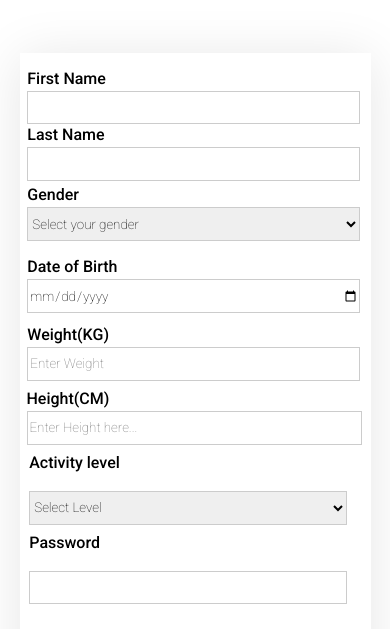
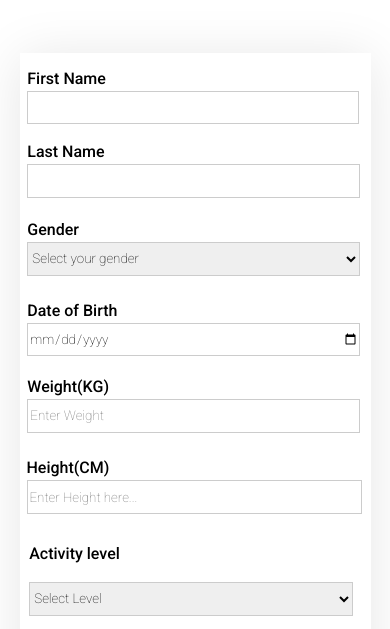
Before and after one commit to chuma-beep/altschool-webdevelopment-training, a plain HTML site: page index.html in a window 390 px wide. Shown: the part 213-842 px from the top of the page. Drawn offline with Linux system fonts and the light colour scheme.

Commit message:
adjusted the view port

```diff
--- a/style.css
+++ b/style.css
@@ -289,9 +289,11 @@ outline: none;
 
 }
 
+/*
+media query for large devices */
 
-/*media query for large devices*/
-@media only screen and (min-width: 1025px) {
+
+@media only screen and (max-width: 1024px) {
 
 
     #form-box{
@@ -309,22 +311,27 @@ outline: none;
     }
 
     #fname{
-        width: 30%;
+        width: 40%;
+        margin-left: 0vw;
+        margin-right: 3vw;;
     }
     #lname{
-            width: 50%;
-            margin-left: 6vw;
+            width: 40%;
+
+    }
+
+    #lname input{
+        padding-left: 10vw;
     }
 
    #gender{
     width:40%;
-
     padding-top: 1;
    }
 
    #dob{
-    width: 45%;
-    margin-left: 2vw;
+    width: 40%;
+    margin-left: 3vw;
    }
 
    #weight{
@@ -335,6 +342,7 @@ outline: none;
    #height{
     margin-bottom: 2vw;
     width: 40%;
+    margin-left: 1vw;
    }
 
     #activity{
@@ -352,6 +360,19 @@ outline: none;
     margin-left: 14rem;
     font-size: 0.8vw;
 }
+
+.input{
+    min-width: 24vw;
+     height: 4vh;
+    border: 0.5px solid #ccc;
+    font-weight: 100;
+    margin-top: 0.5vw;
+   }
+
+   input{
+    border:none;
+}
+
 
 }
 
@@ -397,6 +418,7 @@ outline: none;
 
    #dob{
     width: 97%;
+    margin-left: 0vw;
    }
 
    #weight{
@@ -408,16 +430,17 @@ outline: none;
     margin-bottom: 2vw;
     width: 97.5%;
     padding-left: 2%;
+    margin-left: 0vw;
    }
 
     #activity{
         padding-top: 0%;
-     width: 98%;
+     width: 100%;
      padding-top: 0%;
     }
 
   #password{
-    width: 98%;
+    width: 100%;
   }
 
   /* #form-text{
```
